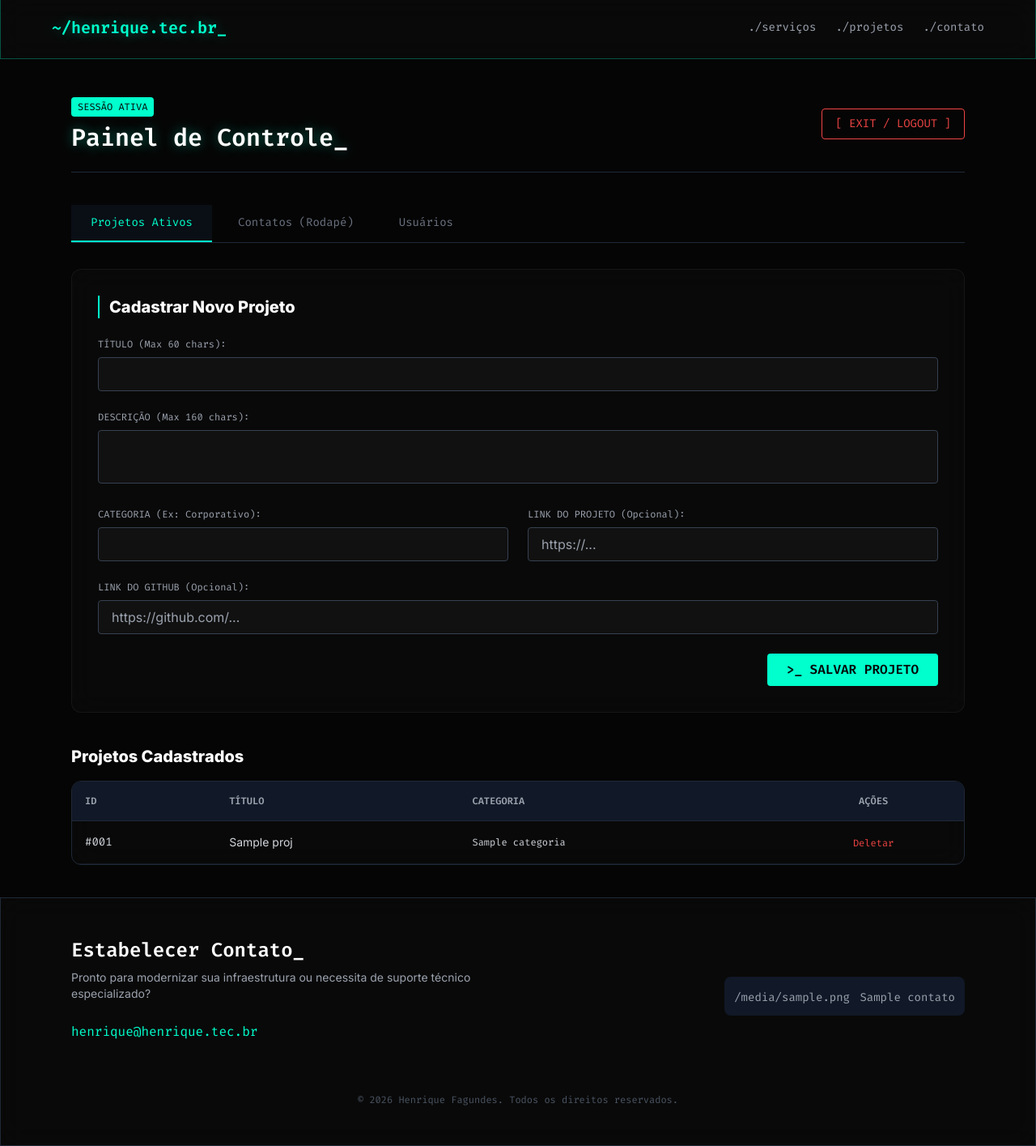
After one commit to AprendendoLinux/henrique.tec.br, a FastAPI app: template templates/admin_dashboard.html in a window 1280 px wide. The commit adds this page. Shown: the whole page at 81% size. Run offline with FastAPI, Linux system fonts and the light colour scheme; the template is opened without the code that fills it: most values are stand-ins (such as "Sample title", 1, 10 or a date in 2020); some libraries are stand-ins or nearby versions.

Commit message:
Alterado em 20/02/2026 às 12:15h.

```diff
--- a/app.py
+++ b/app.py
@@ -1,11 +1,25 @@
-from fastapi import FastAPI, Request, Depends
+from fastapi import FastAPI, Request, Depends, Form, status
 from fastapi.staticfiles import StaticFiles
 from fastapi.templating import Jinja2Templates
+from fastapi.responses import RedirectResponse
 from sqlalchemy.orm import Session
+import bcrypt
 import models
 from database import engine, get_db
 
-# Garante que as novas tabelas existam no banco
+# --- FUNÇÕES DE CRIPTOGRAFIA ---
+def get_password_hash(password: str) -> str:
+    salt = bcrypt.gensalt()
+    hashed = bcrypt.hashpw(password.encode('utf-8'), salt)
+    return hashed.decode('utf-8')
+
+def verify_password(plain_password: str, hashed_password: str) -> bool:
+    return bcrypt.checkpw(
+        plain_password.encode('utf-8'),
+        hashed_password.encode('utf-8')
+    )
+
+# Garante que as tabelas existam na base de dados
 models.Base.metadata.create_all(bind=engine)
 
 app = FastAPI(title="Henrique.tec.br", description="Infraestrutura e Sistemas")
@@ -13,14 +27,25 @@ app = FastAPI(title="Henrique.tec.br", description="Infraestrutura e Sistemas")
 app.mount("/static", StaticFiles(directory="static"), name="static")
 templates = Jinja2Templates(directory="templates")
 
+# --- POPULAR BASE DE DADOS INICIAL ---
+@app.on_event("startup")
+def startup_event():
+    db = next(get_db())
+    # Cria o utilizador admin se a tabela estiver vazia
+    if not db.query(models.Usuario).first():
+        admin_user = models.Usuario(
+            username="admin",
+            password_hash=get_password_hash("admin")
+        )
+        db.add(admin_user)
+        db.commit()
+
+# --- ROTAS PÚBLICAS ---
 @app.get("/")
 async def read_root(request: Request, db: Session = Depends(get_db)):
     projetos = db.query(models.Projeto).all()
-    contatos = db.query(models.Contato).limit(10).all() # Limite de 10 botões
-    return templates.TemplateResponse(
-        "index.html",
-        {"request": request, "projetos": projetos, "contatos": contatos}
-    )
+    contatos = db.query(models.Contato).limit(10).all()
+    return templates.TemplateResponse("index.html", {"request": request, "projetos": projetos, "contatos": contatos})
 
 @app.get("/servicos/linux")
 async def servicos_linux(request: Request, db: Session = Depends(get_db)):
@@ -37,7 +62,158 @@ async def servicos_manutencao(request: Request, db: Session = Depends(get_db)):
     contatos = db.query(models.Contato).limit(10).all()
     return templates.TemplateResponse("manutencao.html", {"request": request, "contatos": contatos})
 
+# --- ROTAS ADMIN (AUTENTICAÇÃO) ---
 @app.get("/admin")
-async def admin_dashboard(request: Request):
-    # Em breve: Verificação de login e renderização do painel
+async def admin_login_page(request: Request):
+    if request.cookies.get("session_token"):
+        return RedirectResponse(url="/admin/dashboard", status_code=status.HTTP_302_FOUND)
     return templates.TemplateResponse("admin_login.html", {"request": request})
+
+@app.post("/admin/login")
+async def admin_login_post(
+    request: Request,
+    username: str = Form(...),
+    password: str = Form(...),
+    db: Session = Depends(get_db)
+):
+    user = db.query(models.Usuario).filter(models.Usuario.username == username).first()
+
+    # Valida utilizador e palavra-passe
+    if not user or not verify_password(password, user.password_hash):
+        return templates.TemplateResponse("admin_login.html", {"request": request, "erro": True})
+
+    # Login com sucesso
+    response = RedirectResponse(url="/admin/dashboard", status_code=status.HTTP_302_FOUND)
+    response.set_cookie(key="session_token", value=user.username, httponly=True)
+    return response
+
+@app.get("/admin/logout")
+async def admin_logout():
+    response = RedirectResponse(url="/admin", status_code=status.HTTP_302_FOUND)
+    response.delete_cookie("session_token")
+    return response
+
+# --- ROTAS ADMIN (PAINEL) ---
+@app.get("/admin/dashboard")
+async def admin_dashboard(request: Request, db: Session = Depends(get_db)):
+    if not request.cookies.get("session_token"):
+        return RedirectResponse(url="/admin", status_code=status.HTTP_302_FOUND)
+
+    # Puxa os dados para preencher as tabelas no painel
+    projetos = db.query(models.Projeto).all()
+    contatos = db.query(models.Contato).limit(10).all()
+    usuarios = db.query(models.Usuario).all()
+
+    return templates.TemplateResponse(
+        "admin_dashboard.html",
+        {"request": request, "projetos": projetos, "contatos": contatos, "usuarios": usuarios}
+    )
+
+# --- ROTAS ADMIN (AÇÕES: PROJETOS) ---
+@app.post("/admin/projetos/add")
+async def add_projeto(
+    request: Request,
+    titulo: str = Form(...),
+    descricao: str = Form(...),
+    categoria: str = Form(...),
+    link_projeto: str = Form(None),
+    link_github: str = Form(None),
+    db: Session = Depends(get_db)
+):
+    if not request.cookies.get("session_token"):
+        return RedirectResponse(url="/admin", status_code=status.HTTP_302_FOUND)
+
+    novo_projeto = models.Projeto(
+        titulo=titulo,
+        descricao=descricao,
+        categoria=categoria,
+        link_projeto=link_projeto if link_projeto else None,
+        link_github=link_github if link_github else None
+    )
+    db.add(novo_projeto)
+    db.commit()
+    return RedirectResponse(url="/admin/dashboard", status_code=status.HTTP_302_FOUND)
+
+@app.get("/admin/projetos/delete/{projeto_id}")
+async def delete_projeto(request: Request, projeto_id: int, db: Session = Depends(get_db)):
+    if not request.cookies.get("session_token"):
+        return RedirectResponse(url="/admin", status_code=status.HTTP_302_FOUND)
+
+    projeto = db.query(models.Projeto).filter(models.Projeto.id == projeto_id).first()
+    if projeto:
+        db.delete(projeto)
+        db.commit()
+    return RedirectResponse(url="/admin/dashboard", status_code=status.HTTP_302_FOUND)
+
+# --- ROTAS ADMIN (AÇÕES: CONTACTOS) ---
+@app.post("/admin/contatos/add")
+async def add_contato(
+    request: Request,
+    nome: str = Form(...),
+    url: str = Form(...),
+    icone: str = Form(None),
+    cor_hover: str = Form(None),
+    db: Session = Depends(get_db)
+):
+    if not request.cookies.get("session_token"):
+        return RedirectResponse(url="/admin", status_code=status.HTTP_302_FOUND)
+
+    # Limita o número de contactos a 10
+    if db.query(models.Contato).count() >= 10:
+        return RedirectResponse(url="/admin/dashboard", status_code=status.HTTP_302_FOUND)
+
+    novo_contato = models.Contato(
+        nome=nome,
+        url=url,
+        icone=icone if icone else None,
+        cor_hover=cor_hover if cor_hover else "hover:bg-neon"
+    )
+    db.add(novo_contato)
+    db.commit()
+    return RedirectResponse(url="/admin/dashboard", status_code=status.HTTP_302_FOUND)
+
+@app.get("/admin/contatos/delete/{contato_id}")
+async def delete_contato(request: Request, contato_id: int, db: Session = Depends(get_db)):
+    if not request.cookies.get("session_token"):
+        return RedirectResponse(url="/admin", status_code=status.HTTP_302_FOUND)
+
+    contato = db.query(models.Contato).filter(models.Contato.id == contato_id).first()
+    if contato:
+        db.delete(contato)
+        db.commit()
+    return RedirectResponse(url="/admin/dashboard", status_code=status.HTTP_302_FOUND)
+
+# --- ROTAS ADMIN (AÇÕES: UTILIZADORES) ---
+@app.post("/admin/usuarios/add")
+async def add_usuario(
+    request: Request,
+    username: str = Form(...),
+    password: str = Form(...),
+    db: Session = Depends(get_db)
+):
+    if not request.cookies.get("session_token"):
+        return RedirectResponse(url="/admin", status_code=status.HTTP_302_FOUND)
+
+    # Valida se o utilizador já existe
+    existe = db.query(models.Usuario).filter(models.Usuario.username == username).first()
+    if not existe:
+        novo_usuario = models.Usuario(
+            username=username,
+            password_hash=get_password_hash(password)
+        )
+        db.add(novo_usuario)
+        db.commit()
+    return RedirectResponse(url="/admin/dashboard", status_code=status.HTTP_302_FOUND)
+
+@app.get("/admin/usuarios/delete/{usuario_id}")
+async def delete_usuario(request: Request, usuario_id: int, db: Session = Depends(get_db)):
+    if not request.cookies.get("session_token"):
+        return RedirectResponse(url="/admin", status_code=status.HTTP_302_FOUND)
+
+    usuario = db.query(models.Usuario).filter(models.Usuario.id == usuario_id).first()
+
+    # Impede a exclusão do utilizador mestre "admin"
+    if usuario and usuario.username != 'admin':
+        db.delete(usuario)
+        db.commit()
+    return RedirectResponse(url="/admin/dashboard", status_code=status.HTTP_302_FOUND)
--- a/requirements.txt
+++ b/requirements.txt
@@ -4,3 +4,5 @@ jinja2==3.1.3
 sqlalchemy==2.0.27
 pymysql==1.1.0
 cryptography==42.0.5
+bcrypt==4.1.2
+python-multipart==0.0.9
--- /dev/null
+++ b/templates/admin_dashboard.html
@@ -0,0 +1,208 @@
+{% extends "base.html" %}
+
+{% block title %}Painel de Controle | Henrique Fagundes{% endblock %}
+
+{% block content %}
+<div class="max-w-6xl mx-auto px-6 py-10 w-full flex-grow">
+
+    <div class="flex flex-col md:flex-row justify-between items-center mb-10 border-b border-gray-800 pb-6">
+        <div>
+            <span class="text-xs font-mono bg-neon text-darkbg px-2 py-1 rounded mb-2 inline-block">SESSÃO ATIVA</span>
+            <h1 class="text-3xl font-bold font-mono text-white glow-text">Painel de Controle_</h1>
+        </div>
+        <a href="/admin/logout" class="mt-4 md:mt-0 px-4 py-2 border border-red-500 text-red-500 hover:bg-red-500 hover:text-white font-mono text-sm rounded transition">
+            [ EXIT / LOGOUT ]
+        </a>
+    </div>
+
+    <div class="flex space-x-2 border-b border-gray-800 mb-8 font-mono text-sm overflow-x-auto">
+        <button onclick="openTab('projetos')" id="btn-projetos" class="tab-btn px-6 py-3 text-neon border-b-2 border-neon bg-gray-900/50 transition">Projetos Ativos</button>
+        <button onclick="openTab('contatos')" id="btn-contatos" class="tab-btn px-6 py-3 text-gray-500 hover:text-gray-300 border-b-2 border-transparent transition">Contatos (Rodapé)</button>
+        <button onclick="openTab('usuarios')" id="btn-usuarios" class="tab-btn px-6 py-3 text-gray-500 hover:text-gray-300 border-b-2 border-transparent transition">Usuários</button>
+    </div>
+
+    <div id="tab-projetos" class="tab-content block">
+        <div class="glass-card p-6 md:p-8 rounded-xl mb-10">
+            <h2 class="text-xl font-bold text-white mb-6 border-l-2 border-neon pl-3">Cadastrar Novo Projeto</h2>
+            <form action="/admin/projetos/add" method="POST" class="grid grid-cols-1 md:grid-cols-2 gap-6">
+                <div class="md:col-span-2">
+                    <label class="block text-gray-400 text-xs font-mono mb-2">TÍTULO (Max 60 chars):</label>
+                    <input type="text" name="titulo" maxlength="60" required class="w-full bg-[#111] border border-gray-700 text-white px-4 py-2 rounded focus:outline-none focus:border-neon transition">
+                </div>
+                <div class="md:col-span-2">
+                    <label class="block text-gray-400 text-xs font-mono mb-2">DESCRIÇÃO (Max 160 chars):</label>
+                    <textarea name="descricao" maxlength="160" rows="2" required class="w-full bg-[#111] border border-gray-700 text-white px-4 py-2 rounded focus:outline-none focus:border-neon transition resize-none"></textarea>
+                </div>
+                <div>
+                    <label class="block text-gray-400 text-xs font-mono mb-2">CATEGORIA (Ex: Corporativo):</label>
+                    <input type="text" name="categoria" maxlength="50" required class="w-full bg-[#111] border border-gray-700 text-white px-4 py-2 rounded focus:outline-none focus:border-neon transition">
+                </div>
+                <div>
+                    <label class="block text-gray-400 text-xs font-mono mb-2">LINK DO PROJETO (Opcional):</label>
+                    <input type="url" name="link_projeto" placeholder="https://..." class="w-full bg-[#111] border border-gray-700 text-white px-4 py-2 rounded focus:outline-none focus:border-neon transition">
+                </div>
+                <div class="md:col-span-2">
+                    <label class="block text-gray-400 text-xs font-mono mb-2">LINK DO GITHUB (Opcional):</label>
+                    <input type="url" name="link_github" placeholder="https://github.com/..." class="w-full bg-[#111] border border-gray-700 text-white px-4 py-2 rounded focus:outline-none focus:border-neon transition">
+                </div>
+                <div class="md:col-span-2 text-right">
+                    <button type="submit" class="px-6 py-2 bg-neon text-darkbg font-bold font-mono rounded hover:bg-white transition">>_ SALVAR PROJETO</button>
+                </div>
+            </form>
+        </div>
+
+        <h2 class="text-xl font-bold text-white mb-4">Projetos Cadastrados</h2>
+        <div class="overflow-x-auto glass-card rounded-xl border border-gray-800">
+            <table class="w-full text-left border-collapse">
+                <thead>
+                    <tr class="bg-gray-900 border-b border-gray-800 text-xs font-mono text-gray-400">
+                        <th class="p-4">ID</th>
+                        <th class="p-4">TÍTULO</th>
+                        <th class="p-4">CATEGORIA</th>
+                        <th class="p-4 text-center">AÇÕES</th>
+                    </tr>
+                </thead>
+                <tbody class="text-sm text-gray-300">
+                    {% for proj in projetos %}
+                    <tr class="border-b border-gray-800/50 hover:bg-gray-900/30">
+                        <td class="p-4 font-mono">#00{{ proj.id }}</td>
+                        <td class="p-4">{{ proj.titulo }}</td>
+                        <td class="p-4 font-mono text-xs">{{ proj.categoria }}</td>
+                        <td class="p-4 text-center">
+                            <a href="/admin/projetos/delete/{{ proj.id }}" class="text-red-500 hover:text-red-400 hover:underline font-mono text-xs">Deletar</a>
+                        </td>
+                    </tr>
+                    {% else %}
+                    <tr><td colspan="4" class="p-6 text-center text-gray-500 font-mono">Nenhum projeto encontrado.</td></tr>
+                    {% endfor %}
+                </tbody>
+            </table>
+        </div>
+    </div>
+
+    <div id="tab-contatos" class="tab-content hidden">
+        <div class="glass-card p-6 md:p-8 rounded-xl mb-10 border-l-2 border-l-accent">
+            <h2 class="text-xl font-bold text-white mb-6 border-l-2 border-accent pl-3">Adicionar Contato (Rodapé)</h2>
+            <form action="/admin/contatos/add" method="POST" class="grid grid-cols-1 md:grid-cols-2 gap-6">
+                <div>
+                    <label class="block text-gray-400 text-xs font-mono mb-2">NOME (Ex: WhatsApp):</label>
+                    <input type="text" name="nome" maxlength="50" required class="w-full bg-[#111] border border-gray-700 text-white px-4 py-2 rounded focus:outline-none focus:border-accent transition">
+                </div>
+                <div>
+                    <label class="block text-gray-400 text-xs font-mono mb-2">URL DO LINK:</label>
+                    <input type="url" name="url" required class="w-full bg-[#111] border border-gray-700 text-white px-4 py-2 rounded focus:outline-none focus:border-accent transition">
+                </div>
+                <div>
+                    <label class="block text-gray-400 text-xs font-mono mb-2">ÍCONE / EMOJI (Opcional, ex: 📱):</label>
+                    <input type="text" name="icone" maxlength="50" class="w-full bg-[#111] border border-gray-700 text-white px-4 py-2 rounded focus:outline-none focus:border-accent transition">
+                </div>
+                <div>
+                    <label class="block text-gray-400 text-xs font-mono mb-2">COR HOVER (Tailwind, ex: hover:bg-green-500):</label>
+                    <input type="text" name="cor_hover" value="hover:bg-neon" maxlength="50" class="w-full bg-[#111] border border-gray-700 text-white px-4 py-2 rounded focus:outline-none focus:border-accent transition">
+                </div>
+                <div class="md:col-span-2 text-right">
+                    <button type="submit" class="px-6 py-2 bg-accent text-white font-bold font-mono rounded hover:bg-white hover:text-darkbg transition">>_ SALVAR CONTATO</button>
+                </div>
+            </form>
+        </div>
+
+        <h2 class="text-xl font-bold text-white mb-4">Contatos Atuais (Max 10)</h2>
+        <div class="overflow-x-auto glass-card rounded-xl border border-gray-800">
+            <table class="w-full text-left border-collapse">
+                <thead>
+                    <tr class="bg-gray-900 border-b border-gray-800 text-xs font-mono text-gray-400">
+                        <th class="p-4">ÍCONE</th>
+                        <th class="p-4">NOME</th>
+                        <th class="p-4">LINK</th>
+                        <th class="p-4 text-center">AÇÕES</th>
+                    </tr>
+                </thead>
+                <tbody class="text-sm text-gray-300">
+                    {% for contato in contatos %}
+                    <tr class="border-b border-gray-800/50 hover:bg-gray-900/30">
+                        <td class="p-4">{{ contato.icone }}</td>
+                        <td class="p-4">{{ contato.nome }}</td>
+                        <td class="p-4 font-mono text-xs text-gray-500 truncate max-w-[200px]">{{ contato.url }}</td>
+                        <td class="p-4 text-center">
+                            <a href="/admin/contatos/delete/{{ contato.id }}" class="text-red-500 hover:text-red-400 hover:underline font-mono text-xs">Deletar</a>
+                        </td>
+                    </tr>
+                    {% else %}
+                    <tr><td colspan="4" class="p-6 text-center text-gray-500 font-mono">Nenhum contato encontrado.</td></tr>
+                    {% endfor %}
+                </tbody>
+            </table>
+        </div>
+    </div>
+
+    <div id="tab-usuarios" class="tab-content hidden">
+        <div class="glass-card p-6 md:p-8 rounded-xl mb-10 border-l-2 border-l-yellow-500">
+            <h2 class="text-xl font-bold text-white mb-6 border-l-2 border-yellow-500 pl-3">Registrar Novo Administrador</h2>
+            <form action="/admin/usuarios/add" method="POST" class="grid grid-cols-1 md:grid-cols-2 gap-6">
+                <div>
+                    <label class="block text-gray-400 text-xs font-mono mb-2">LOGIN (Username):</label>
+                    <input type="text" name="username" maxlength="50" required class="w-full bg-[#111] border border-gray-700 text-white px-4 py-2 rounded focus:outline-none focus:border-yellow-500 transition">
+                </div>
+                <div>
+                    <label class="block text-gray-400 text-xs font-mono mb-2">SENHA:</label>
+                    <input type="password" name="password" required class="w-full bg-[#111] border border-gray-700 text-white px-4 py-2 rounded focus:outline-none focus:border-yellow-500 transition">
+                </div>
+                <div class="md:col-span-2 text-right">
+                    <button type="submit" class="px-6 py-2 bg-yellow-500 text-darkbg font-bold font-mono rounded hover:bg-white hover:text-darkbg transition">>_ REGISTRAR USUÁRIO</button>
+                </div>
+            </form>
+        </div>
+
+        <h2 class="text-xl font-bold text-white mb-4">Credenciais de Acesso</h2>
+        <div class="overflow-x-auto glass-card rounded-xl border border-gray-800">
+            <table class="w-full text-left border-collapse">
+                <thead>
+                    <tr class="bg-gray-900 border-b border-gray-800 text-xs font-mono text-gray-400">
+                        <th class="p-4">ID</th>
+                        <th class="p-4">LOGIN (Username)</th>
+                        <th class="p-4 text-center">AÇÕES</th>
+                    </tr>
+                </thead>
+                <tbody class="text-sm text-gray-300">
+                    {% for user in usuarios %}
+                    <tr class="border-b border-gray-800/50 hover:bg-gray-900/30">
+                        <td class="p-4 font-mono text-xs">#00{{ user.id }}</td>
+                        <td class="p-4">{{ user.username }}</td>
+                        <td class="p-4 text-center">
+                            {% if user.username == 'admin' %}
+                            <span class="text-gray-600 font-mono text-xs cursor-not-allowed" title="Usuário mestre não pode ser apagado">Protegido</span>
+                            {% else %}
+                            <a href="/admin/usuarios/delete/{{ user.id }}" class="text-red-500 hover:text-red-400 hover:underline font-mono text-xs">Deletar</a>
+                            {% endif %}
+                        </td>
+                    </tr>
+                    {% endfor %}
+                </tbody>
+            </table>
+        </div>
+    </div>
+
+</div>
+
+<script>
+    function openTab(tabName) {
+        // Esconde todas as abas
+        document.querySelectorAll('.tab-content').forEach(tab => tab.classList.add('hidden'));
+        document.querySelectorAll('.tab-content').forEach(tab => tab.classList.remove('block'));
+
+        // Reseta o estilo de todos os botões
+        document.querySelectorAll('.tab-btn').forEach(btn => {
+            btn.classList.remove('text-neon', 'border-neon', 'bg-gray-900/50');
+            btn.classList.add('text-gray-500', 'border-transparent');
+        });
+
+        // Mostra a aba clicada e aplica o estilo ao botão ativo
+        document.getElementById('tab-' + tabName).classList.remove('hidden');
+        document.getElementById('tab-' + tabName).classList.add('block');
+
+        const activeBtn = document.getElementById('btn-' + tabName);
+        activeBtn.classList.remove('text-gray-500', 'border-transparent');
+        activeBtn.classList.add('text-neon', 'border-neon', 'bg-gray-900/50');
+    }
+</script>
+{% endblock %}
--- a/templates/base.html
+++ b/templates/base.html
@@ -29,7 +29,6 @@
 
         body { background-color: #050505; color: #e5e5e5; }
 
-        /* Efeito de vidro fosco para os cards */
         .glass-card {
             background: rgba(255, 255, 255, 0.02);
             backdrop-filter: blur(16px);
@@ -41,7 +40,6 @@
             border-color: rgba(0, 255, 204, 0.3);
         }
 
-        /* Brilho futurista nos textos e botões */
         .glow-text { text-shadow: 0 0 15px rgba(0, 255, 204, 0.4); }
         .glow-border { box-shadow: 0 0 15px rgba(59, 130, 246, 0.2); }
     </style>
@@ -79,24 +77,16 @@
             </div>
 
             <div class="flex flex-wrap justify-center md:justify-end gap-3">
-                <a href="https://wa.me/5521981176211" target="_blank" class="p-3 bg-gray-900 rounded-lg hover:bg-green-500 hover:text-darkbg transition text-gray-400">
-                    <span class="font-mono text-sm">WhatsApp</span>
+                {% for contato in contatos %}
+                <a href="{{ contato.url }}" target="_blank" class="p-3 bg-gray-900 rounded-lg {{ contato.cor_hover }} hover:text-darkbg transition text-gray-400">
+                    <span class="font-mono text-sm">
+                        {% if contato.icone %}<span class="mr-1">{{ contato.icone }}</span>{% endif %}
+                        {{ contato.nome }}
+                    </span>
                 </a>
-                <a href="https://t.me/caradolinux" target="_blank" class="p-3 bg-gray-900 rounded-lg hover:bg-blue-400 hover:text-darkbg transition text-gray-400">
-                    <span class="font-mono text-sm">Telegram</span>
-                </a>
-                <a href="https://facebook.com/HenFagundes" target="_blank" class="p-3 bg-gray-900 rounded-lg hover:bg-neon hover:text-darkbg transition text-gray-400">
-                    <span class="font-mono text-sm">Facebook</span>
-                </a>
-                <a href="https://twitter.com/hen_fagundes" target="_blank" class="p-3 bg-gray-900 rounded-lg hover:bg-neon hover:text-darkbg transition text-gray-400">
-                    <span class="font-mono text-sm">X/Twitter</span>
-                </a>
-                <a href="https://instagram.com/hen_fagundes" target="_blank" class="p-3 bg-gray-900 rounded-lg hover:bg-neon hover:text-darkbg transition text-gray-400">
-                    <span class="font-mono text-sm">Instagram</span>
-                </a>
-                <a href="https://www.linkedin.com/in/henfagundes" target="_blank" class="p-3 bg-gray-900 rounded-lg hover:bg-neon hover:text-darkbg transition text-gray-400">
-                    <span class="font-mono text-sm">LinkedIn</span>
-                </a>
+                {% else %}
+                <span class="text-gray-600 font-mono text-sm">Contatos em atualização.</span>
+                {% endfor %}
             </div>
         </div>
         <div class="text-center mt-12 text-gray-600 font-mono text-xs">
```
Also changed, not shown: docker-compose.yml (+4 -8 lines), models.py (+10 -7 lines), templates/admin_login.html (added, +55 -0 lines), templates/index.html (+20 -6 lines).
